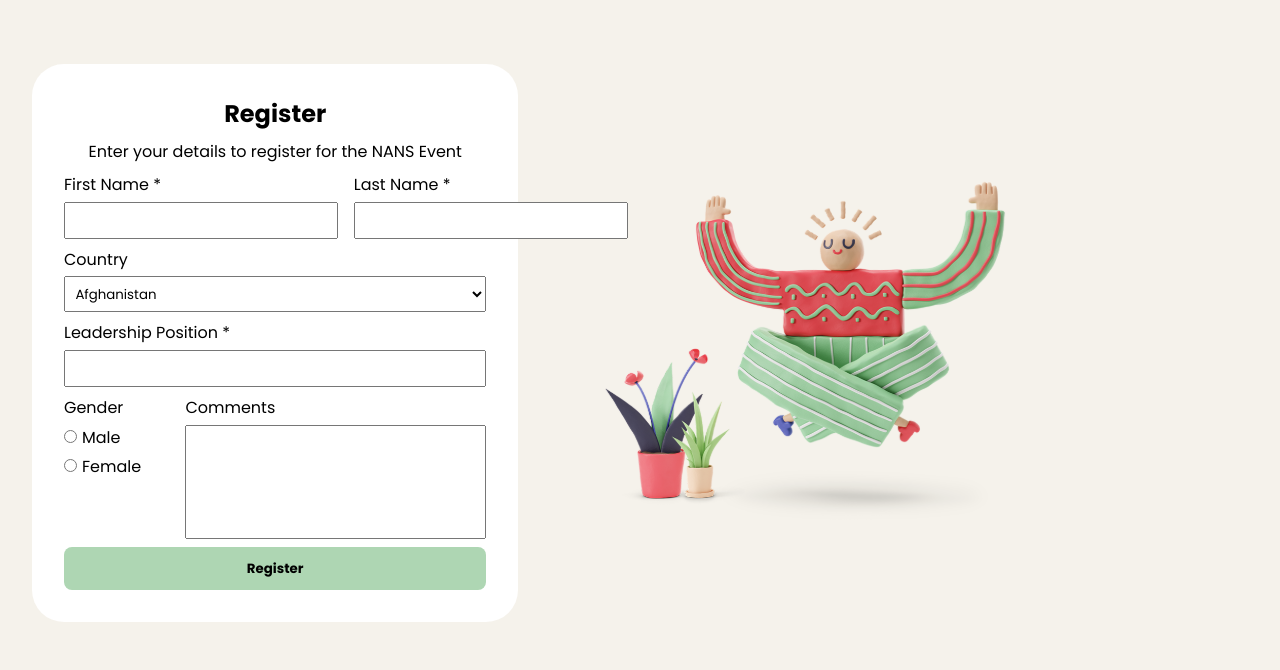
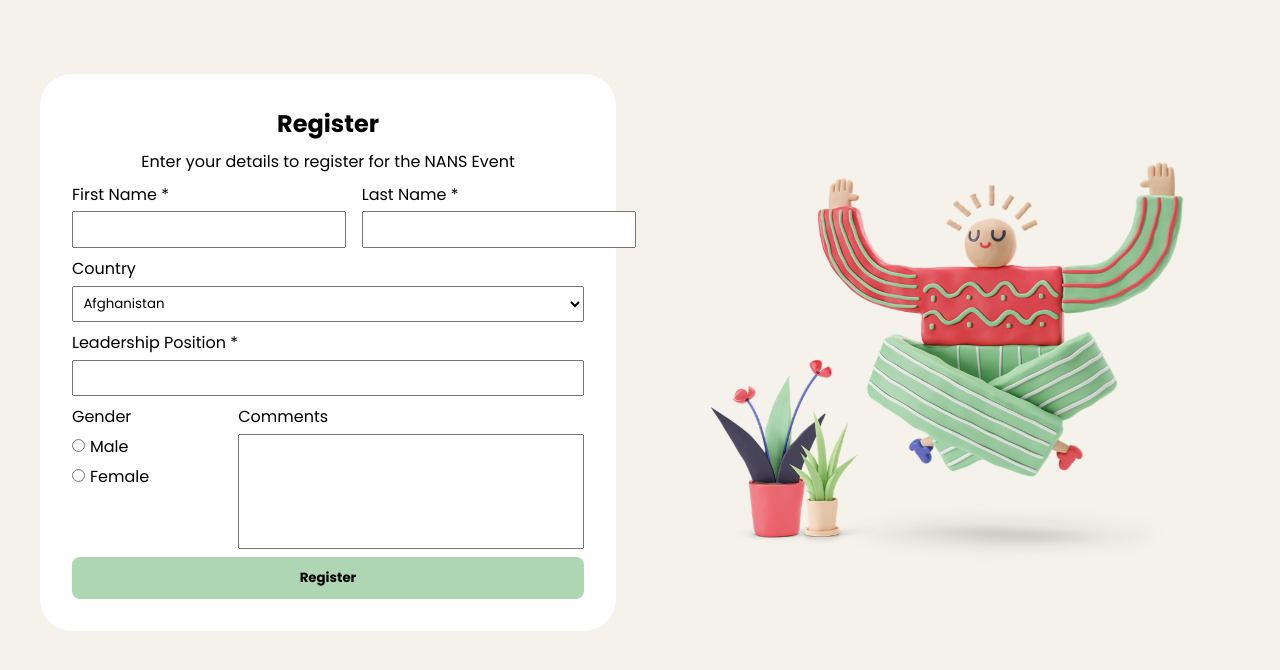
Before and after one commit to mofopeadegoke/registerPage, a React (Vite) app in the folder vite-project/: page / in a window 1280 px wide. Shown: the top 670 px of the page. Built offline with nearby package versions, Linux system fonts and the light colour scheme.

Commit message:
centralized

```diff
--- a/vite-project/src/App.css
+++ b/vite-project/src/App.css
@@ -20,10 +20,9 @@ main {
   grid-template-columns: 50% 50%;
   grid-template-rows: auto;
   column-gap: 3rem;
-  max-width: 80%;
-  /* margin-inline: auto; */
   align-items: center;
-  margin-block: 2rem;
+  justify-content: center;
+  margin: 2rem;
 
 }
 main img {
```
